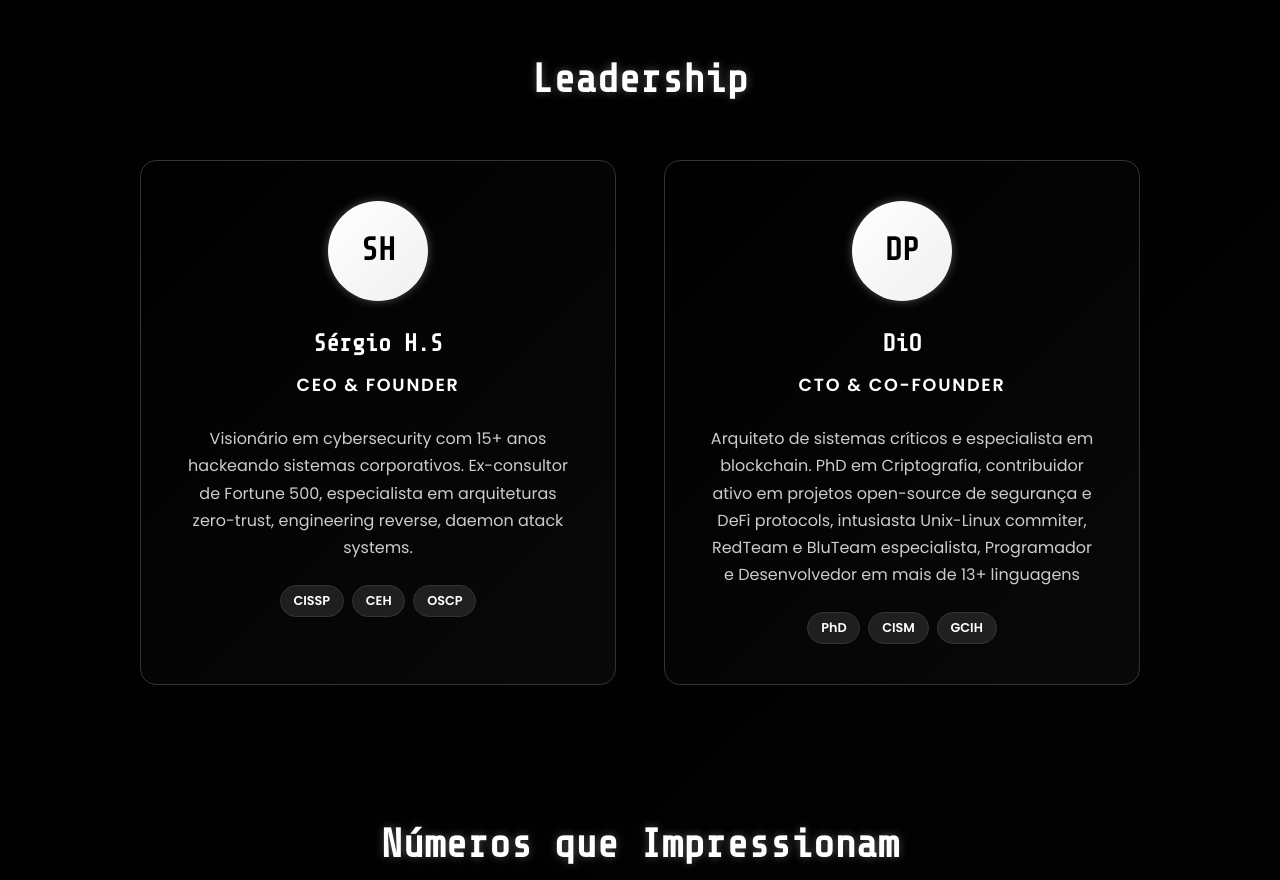
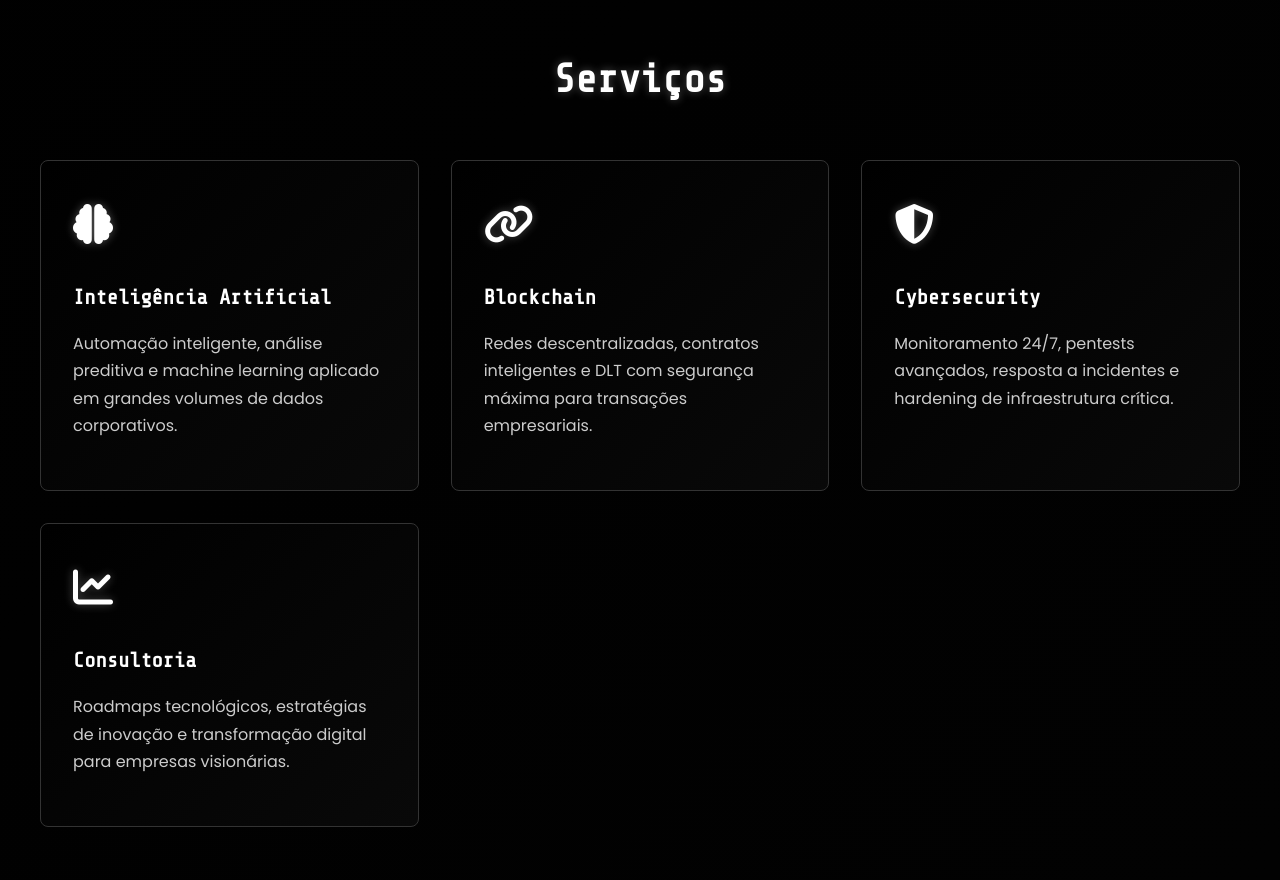
Before and after one commit to akamitatrush/lognullsec-website, a plain HTML site: page index.html in a window 1280 px wide. Shown: the part 816-1696 px from the top of the page. Drawn offline with nearby package versions, Linux system fonts and the light colour scheme.

Commit message:
Update index.html

```diff
--- a/index.html
+++ b/index.html
@@ -1102,7 +1102,7 @@
       </div>
     </section>
 
-    <section id="about">
+   <!-- <section id="about">
       <h2>Leadership</h2>
       <div class="leadership-grid">
         <div class="leader-card">
@@ -1130,7 +1130,7 @@
           </div>
         </div>
       </div>
-    </section>
+    </section>  >
 
     <section id="stats">
       <h2>Números que Impressionam</h2>
@@ -1152,7 +1152,7 @@
           <div class="stat-label">Milhões Economizados</div>
         </div>
       </div>
-    </section>
+    </section> -->
 
     <section id="services">
       <h2>Serviços</h2>
```
